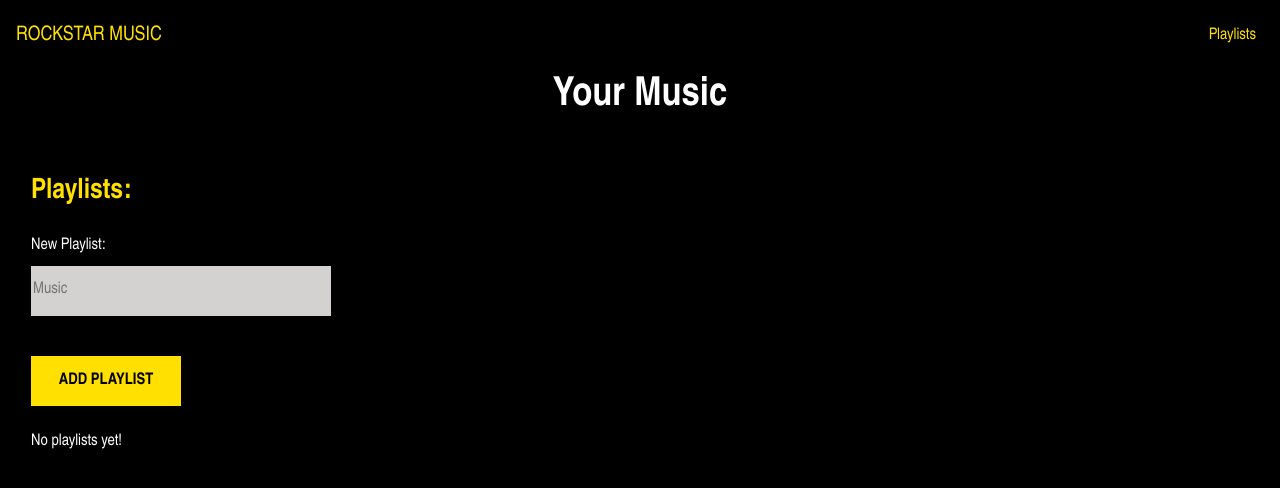
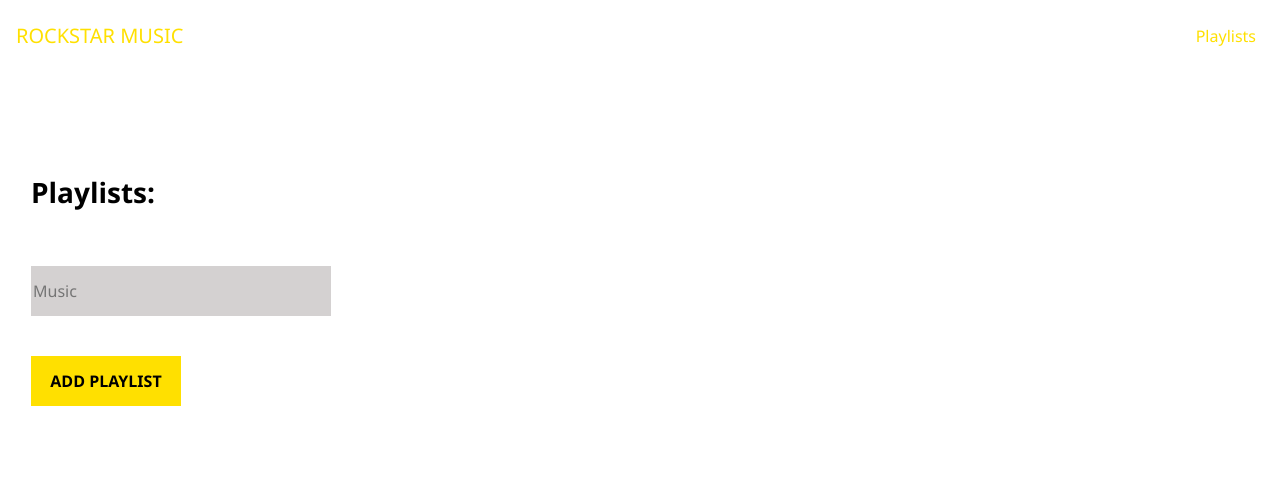
Before and after one commit to SophieMaryam/rockstar-music-player, a Vue app: page /playlists in a window 1280 px wide. Shown: the top 488 px of the page. Built offline with nearby package versions, Linux system fonts and the light colour scheme.

Commit message:
Update App.css

```diff
--- a/src/assets/App.css
+++ b/src/assets/App.css
@@ -1,15 +1,14 @@
 body {
-  background-color: black;
-  font-family: Arial Narrow, sans-serif
+  font-family: 'Segoe UI', Tahoma, Geneva, Verdana, sans-serif;
 }
 
 h3 {
-  color: #FFE000
+  color: black;
 }
 
-.button {
-  color: black;
-  background-color: #FFE000;
+.btn {
+  color: white;
+  background: black;
   width: 150px;
   height: 50px;
 }
@@ -21,11 +20,12 @@ ul {
 
 ul li {
   list-style-type: none;
-  color: #FFFFFF;
+  color: black;
 }
 
 li:hover {
-  color: #FFE000;
+  color: black;
+  font-weight: bold;
   cursor: pointer;
 }
 
@@ -34,3 +34,10 @@ input {
   background-color: rgb(212, 209, 209);
   height: 50px;
 }
+
+.text-color-white {
+  color: white;
+}
+.text-color-black {
+  color: black;
+}
```
